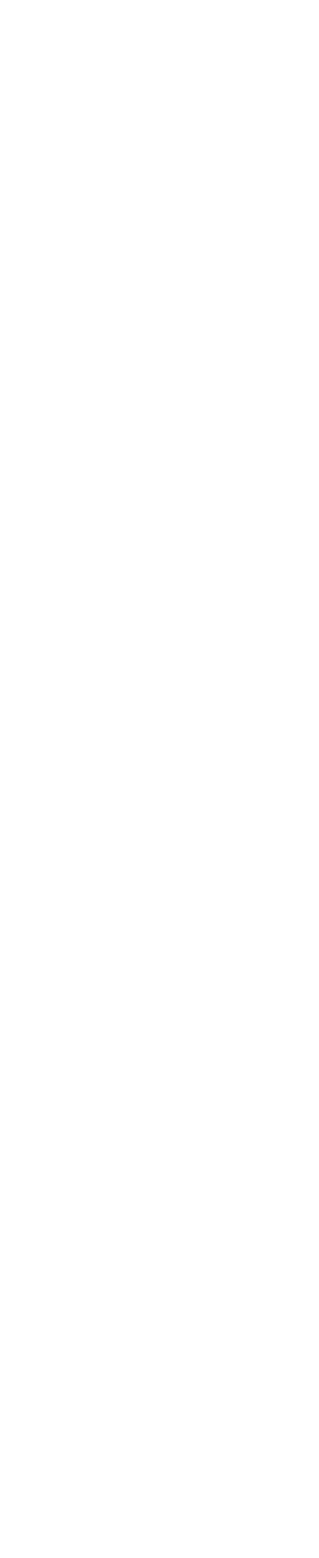
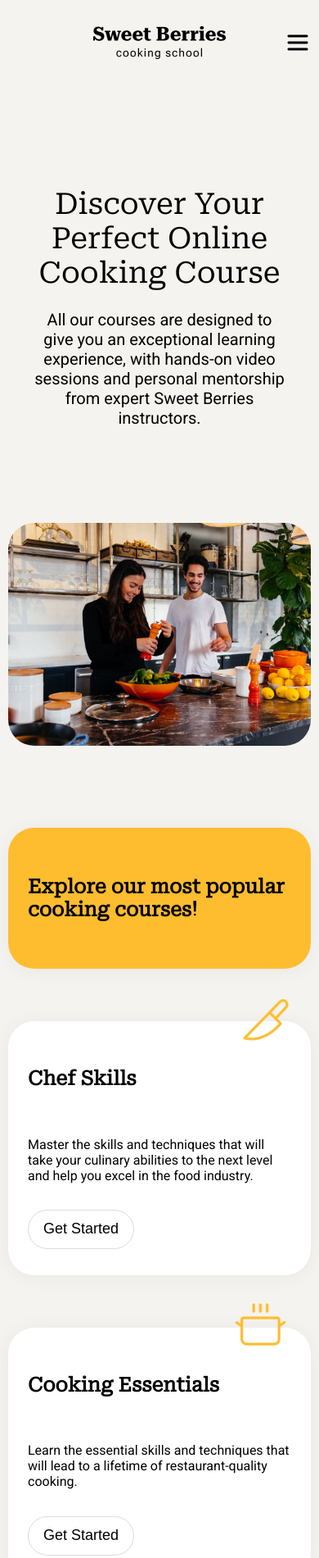
Before and after one commit to WJStephenson/Sweet-Berries-Cooking-School, a plain HTML site: page index.html in a window 390 px wide. Shown: the top 1901 px of the page at 82% size. Before the commit the page ends 844 px from the top, so only its background shows below. Drawn offline with Linux system fonts and the light colour scheme.

Commit message:
Main layout complete and styled. Responsive layout added for tablet and mobile. basic transition effect added to buttons

```diff
--- a/index.html
+++ b/index.html
@@ -5,9 +5,74 @@
     <meta http-equiv="X-UA-Compatible" content="IE=edge">
     <meta name="viewport" content="width=device-width, initial-scale=1.0">
     <link rel="stylesheet" href="style.css">
+    <link rel="preconnect" href="https://fonts.googleapis.com">
+    <link rel="preconnect" href="https://fonts.gstatic.com" crossorigin>
+    <link href="https://fonts.googleapis.com/css2?family=Roboto&family=Roboto+Serif&display=swap" rel="stylesheet">
     <title>Sweet Berries Cooking School - Homepage</title>
 </head>
 <body>
-
+    <header>
+        <div class="desktop-header">
+            <div class="courses-aboutUs">
+                <a href="#">Courses</a>
+                <a href="#">About Us</a>
+            </div>
+            <a href="#" class="logo"><img src="/Icons/Logo.png" alt="Sweet Berry Cooking Logo"></a>
+            <button type="button">Get Started</button>
+        </div>
+        <div class="mobile-header">
+            <a href="#" class="logo"><img src="/Icons/Logo.png" alt="Sweet Berry Cooking Logo"></a>
+            <nav role="navigation" class="hamburger-menu"><img src="/Icons/hanmburger-menu.png" alt="hamburger menu"></nav>
+        </div>
+    </header>
+    <main>
+        <banner>
+            <div class="banner-text">
+                <h1>Discover Your Perfect Online Cooking Course</h1>
+                <p class="p1">All our courses are designed to give you an exceptional learning experience, with hands-on video sessions and personal mentorship from expert Sweet Berries instructors.</p>
+            </div>
+            <div class="banner-image">
+                <img src="/Images/cooking-image.png" alt="Happy people cooking">
+            </div>
+        </banner>
+        <section class="cards-container">
+            <div class="card card-1">
+                <h2>Explore our most popular cooking courses!</h2>
+            </div>
+            <div class="card card-2">
+                <h3>Chef Skills</h3>
+                <p>Master the skills and techniques that will take your culinary abilities to the next level and help you excel in the food industry.</p>
+                <button type="button" class="card-button">Get Started</button>
+                <img class="card-icon" src="/Icons/Knife.png" alt="knife image">
+            </div>
+            <div class="card card-3">
+                <h3>Cooking Essentials</h3>
+                <p>Learn the essential skills and techniques that will lead to a lifetime of restaurant-quality cooking.</p>
+                <button type="button" class="card-button">Get Started</button>
+                <img class="card-icon" src="/Icons/cooking-pot.png" alt="cooking pot image">
+            </div>
+            <div class="card card-4">
+                <h3>Nutrition in Cooking</h3>
+                <p>Master cookery and nutrition skills for health and wellbeing with this 20-week Accredited Online Nutrition Course.</p>
+                <button type="button" class="card-button">Get Started</button>
+                <img class="card-icon" src="/Icons/clipboard-text.png" alt="clipboard image">
+            </div>
+            <div class="card card-5">
+                <h3>Plant-Based Cooking</h3>
+                <p>Learn the skills and techniques that will lead to a lifetime of plant-based and planet-friendly meals.</p>
+                <button type="button" class="card-button">Get Started</button>
+                <img class="card-icon" src="/Icons/leaf.png" alt="leaf image">
+            </div>
+            <div class="card card-6">
+                <h3>Teen's Kitchen</h3>
+                <p>Teen’s Kitchen is a 6-week immersive and interactive online cookery course and certificate exclusively for young adults aged 13-18.</p>
+                <button type="button" class="card-button">Get Started</button>
+                <img class="card-icon" src="/Icons/hamburger.png" alt="hamburger image">
+            </div>
+        </section>
+    </main>
+    <footer>
+        <a href="#" class="logo"><img src="/Icons/Logo.png" alt="Sweet Berry Cooking Logo"></a>
+    </footer>
 </body>
 </html>
--- a/style.css
+++ b/style.css
@@ -0,0 +1,282 @@
+:root {
+    --color-yellow: #FEBD2F;
+    --color-text: #646464;
+    --color-outline: #DCDCDC;
+    --gap: 8rem;
+    --vw-width: 90vw;
+}
+
+body, html {
+    font-family: 'Roboto', sans-serif;
+    background-color: #F5F3EF;
+    margin: auto;
+}
+
+h1, h2, h3 {
+    font-family: 'Roboto Serif', serif;
+}
+
+h1 {
+    font-size: 4rem;
+    font-weight: 500;
+}
+
+h2 {
+    font-size: 2.5rem;
+}
+
+h3 {
+    font-size: 1.5rem;
+}
+
+p {
+    font-size: 1.125rem;
+}
+
+.p1 {
+    font-size: 1.5rem;
+}
+
+body {
+    display: flex;
+    flex-direction: column;
+    justify-content: center;
+    gap: var(--gap);
+}
+
+button {
+    width: 130px;
+    height: 48px;
+    border-radius: 24px;
+    background-color: black;
+    color: white;
+    border: 1px solid var(--color-outline);
+    font-size: 1.125rem;
+    font-weight: 500;
+    cursor: pointer;
+
+    transition: scale 0.1s ease-in-out, box-shadow 0.1s ease-in-out;
+}
+
+button:hover {
+    scale: 1.05;
+}
+
+header {
+    width: var(--vw-width);
+
+    max-width: 1440px;
+    margin: auto;
+    padding: 2rem 0;
+}
+
+.desktop-header {
+    display: flex;
+    justify-content: space-between;
+}
+
+.mobile-header {
+    display: none;
+    margin-left: auto;
+    justify-content: center;
+    align-items: center;
+    position: relative;
+}
+
+.hamburger-menu {
+    position: absolute;
+    right: 0;
+
+    transition: transform 0.2s ease;
+}
+
+.hamburger-menu:hover {
+    transform: rotate(90deg);
+}
+
+.courses-aboutUs {
+    display: flex;
+    gap: 2rem;
+}
+
+a {
+    text-decoration: none;
+    font-size: 1rem;
+    font-weight: 500;
+    color: black;
+    font-family: 'Roboto', sans-serif;
+}
+
+main {
+    margin: auto;
+    width: var(--vw-width);
+    max-width: 1440px;
+    display: flex;
+    flex-direction: column;
+    gap: var(--gap);
+    justify-content: center;
+    align-items: center;
+}
+
+banner {
+    display: flex;
+    justify-content: space-between;
+    align-items: center;
+    gap: var(--gap);
+}
+
+.banner-image img{
+    width: 600px;
+    height: auto;
+    object-fit: cover;
+    border-radius: 2rem;
+}
+
+.cards-container {
+    display: grid;
+    grid-template-columns: 1fr 1fr 1fr;
+    gap: 5rem 2.5rem;
+}
+
+.card {
+    max-width: 400px;
+    aspect-ratio: 1.23 / 1;
+    border-radius: 2rem;
+    display: flex;
+    padding: 2.5rem;
+    background-color: white;
+    display: flex;
+    flex-direction: column;
+    justify-content: space-around;
+    box-shadow: 0px 2px 24px rgba(0, 0, 0, 0.05);
+    position: relative;
+}
+
+.card-1 {
+    background-color: var(--color-yellow);
+}
+
+.card-button {
+    background-color: white;
+    color: black;
+}
+
+.card-icon {
+    position: absolute;
+    right: 50px;
+    top: 0;
+    transform: translateY(-50%);
+}
+
+footer {
+    background-color: var(--color-yellow);
+    padding: 2rem;
+    display: flex;
+    justify-content: center;
+}
+
+
+
+
+
+
+
+
+@media (max-width: 1360px) {
+
+    :root {
+        --gap: 6rem;
+        --vw-width: 95vw;
+    }
+
+    h1 {
+        font-size: 3rem;
+    }
+
+    h2 {
+        font-size: 2rem;
+    }
+
+    h3 {
+        font-size: 1.5rem;
+    }
+
+    .p1 {
+        font-size: 1.25rem;
+    }
+
+    p {
+        font-size: 1rem;
+    }
+
+    .cards-container {
+        grid-template-columns: 1fr 1fr;
+        gap: 4rem 1.5rem;
+    }
+
+    banner {
+        flex-direction: column;
+    }
+
+    .banner-image img{
+        width: 688px;
+        max-height: 400px;
+        overflow: hidden;
+        margin: 0 auto;
+    }
+
+    .banner-text {
+        width: 80vw;
+        text-align: center;
+    }
+
+    .card {
+        padding: 2rem;
+        max-width: 322px;
+        max-height: 271px;
+    }
+}
+
+
+@media (max-width: 767px) {
+
+    .cards-container {
+        grid-template-columns: 1fr;
+    }
+
+    h1 {
+        font-size: 2.25rem;
+    }
+
+    h2 {
+        font-size: 1.5rem;
+    }
+
+    .banner-image img {
+        max-width: var(--vw-width);
+        max-height: auto;
+    }
+
+    .card-1 {
+        max-height: 132px;
+        aspect-ratio: 342 / 132;
+    }
+
+    .card {
+        padding: 1.5rem;
+    }
+
+    .mobile-header {
+        display: flex;
+    }
+
+    .desktop-header {
+        display: none;
+    }
+
+    .card-icon {
+        right: 20px;
+        top: -8px;
+        scale: 0.8;
+    }
+}
```
Also changed, not shown: Icons/Knife.png (added), Icons/Logo.png (added), Icons/clipboard-text.png (added), Icons/cooking-pot.png (added), Icons/hamburger.png (added), Icons/hanmburger-menu.png (added), Icons/leaf.png (added), Images/cooking-image.png (added).
